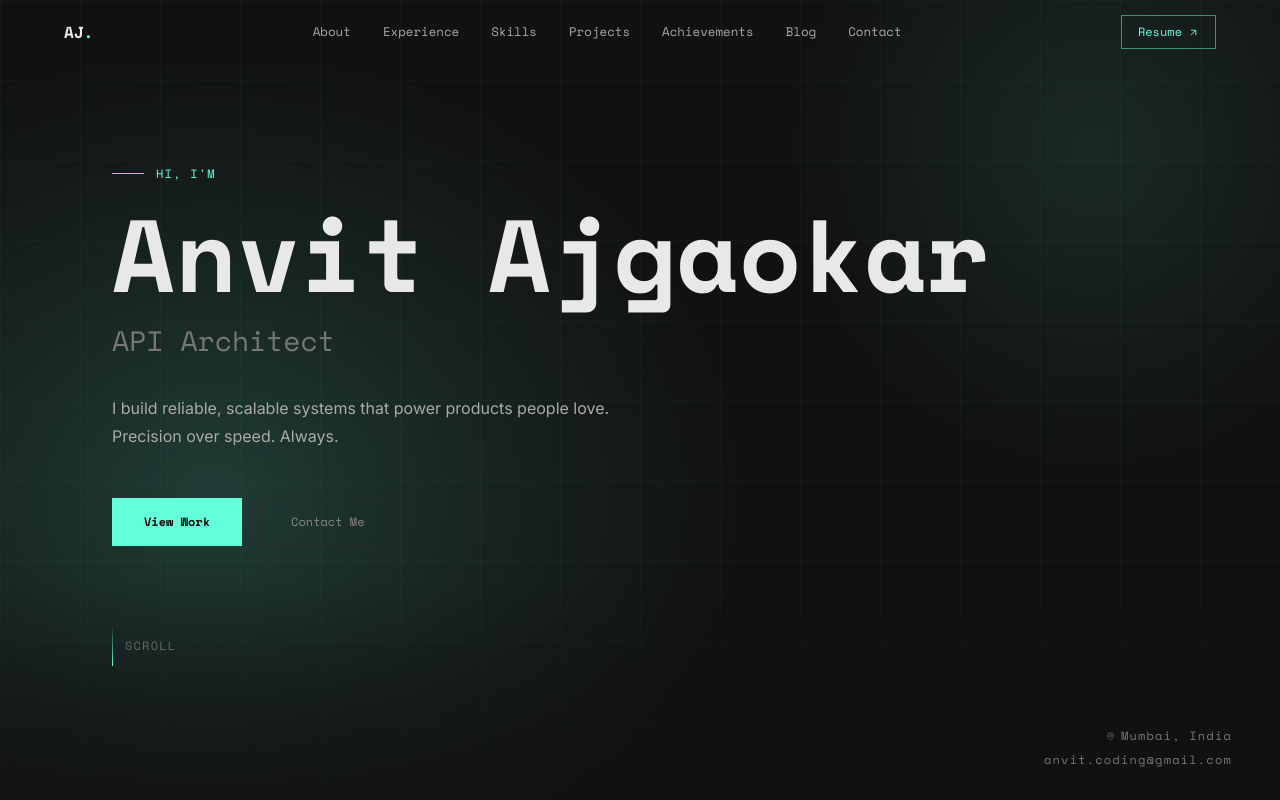
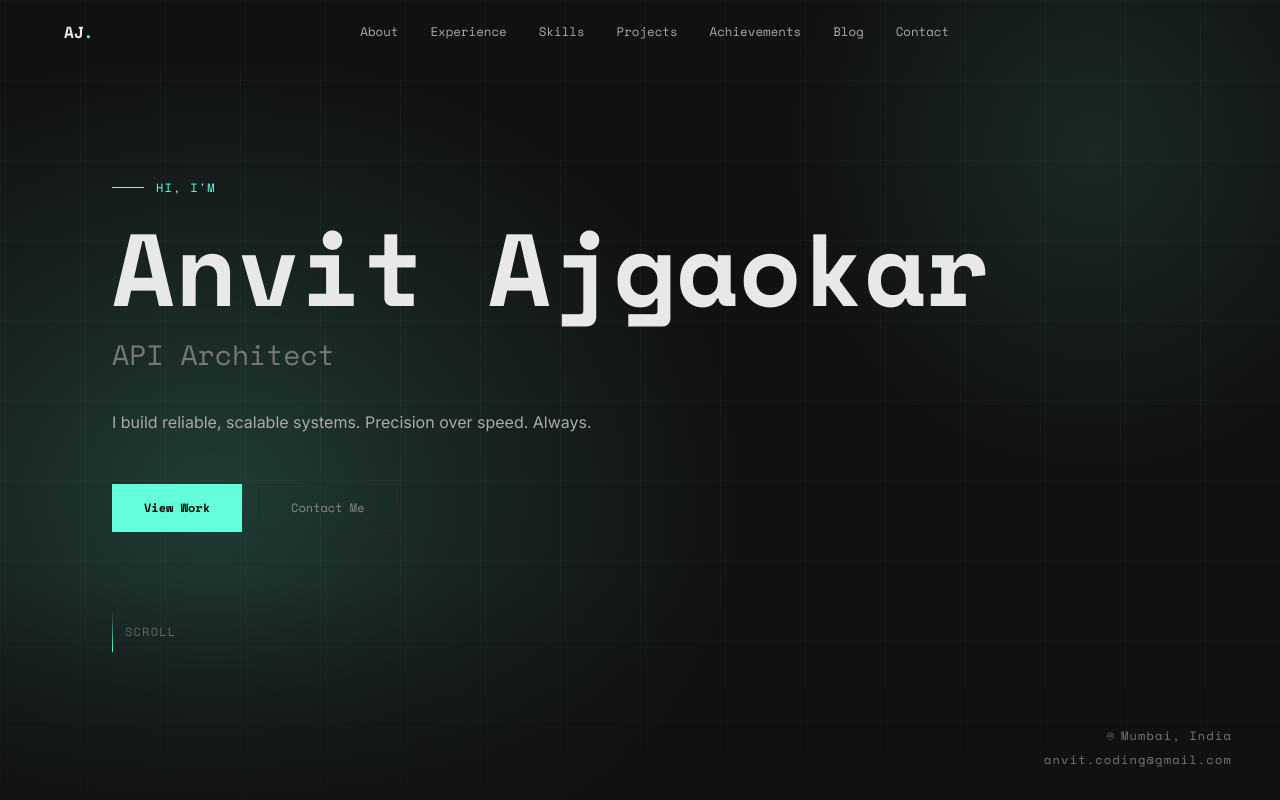
Before and after one commit to AnvitAjgaokar/PortfolioWebsite, a React (Vite) app: page / in a window 1280 px wide. Shown: the top 800 px of the page. Built offline with nearby package versions, Linux system fonts and the light colour scheme.

Commit message:
refact():Making final chnages before deploying V1

```diff
--- a/Portfolio.jsx
+++ b/Portfolio.jsx
@@ -563,6 +563,7 @@ function Nav() {
           </div>
 
           <div className="flex items-center gap-4">
+            {social.showResume && (
               <a
                 href={social.resume}
                 target="_blank" rel="noreferrer"
@@ -571,6 +572,7 @@ function Nav() {
               >
                 Resume <ArrowUpRight size={11} />
               </a>
+            )}
             <button
               onClick={() => setMobileOpen(o => !o)}
               className="md:hidden text-[#777] hover:text-[#e8e8e8] transition-colors bg-transparent border-0 cursor-pointer p-2.5 -mr-1"
@@ -602,6 +604,7 @@ function Nav() {
             {l.label}
           </button>
         ))}
+        {social.showResume && (
           <a
             href={social.resume}
             className="mt-4 font-display text-sm px-8 py-3 text-[#64ffda]"
@@ -609,6 +612,7 @@ function Nav() {
           >
             Resume
           </a>
+        )}
       </div>
     </>
   );
@@ -756,9 +760,9 @@ function About() {
   return (
     <section id="about" className="py-16 sm:py-24 lg:py-28 max-w-6xl mx-auto px-5 sm:px-8 lg:px-12">
       <SectionHeader number="01" title="About Me" />
-      <div className="grid md:grid-cols-2 gap-10 lg:gap-16 items-start">
+      <div className={`grid ${about.showAvatar ? 'md:grid-cols-2' : ''} gap-10 lg:gap-16 items-start`}>
         {/* Avatar box */}
-        <div ref={boxRef} className={`anim-slide-left ${boxInView ? 'in-view' : ''}`}>
+        {about.showAvatar && <div ref={boxRef} className={`anim-slide-left ${boxInView ? 'in-view' : ''}`}>
           <div
             className="relative aspect-square max-w-[200px] sm:max-w-xs mx-auto md:mx-0 cursor-default avatar-float"
             style={{
@@ -801,7 +805,7 @@ function About() {
               }}
             />
           </div>
-        </div>
+        </div>}
 
         {/* Bio */}
         <div ref={textRef} className={`fade-up delay-2 ${textInView ? 'in-view' : ''} space-y-5`}>
@@ -1084,17 +1088,21 @@ function Projects() {
     ? projects.professional
     : projects.professional.slice(0, PROJECTS_INITIAL);
 
+  // Tab list is built dynamically — Professional tab is omitted when showProfessional is false
+  const tabs = [
+    { key: 'personal', label: 'Personal / OSS' },
+    ...(projects.showProfessional ? [{ key: 'professional', label: 'Professional' }] : []),
+  ];
+
   return (
     <section id="projects" style={{ background: 'linear-gradient(180deg, #080808 0%, #1a1a1a 50%, #080808 100%)' }} className="py-16 sm:py-24 lg:py-28">
       <div className="max-w-6xl mx-auto px-5 sm:px-8 lg:px-12">
         <SectionHeader number="04" title="Projects" subtitle="Things I've built." />
 
-        {/* Tab switcher */}
+        {/* Tab switcher — only rendered when more than one tab is available */}
+        {tabs.length > 1 && (
           <div className="flex mb-8 sm:mb-10 w-full sm:w-fit" style={{ border: '1px solid #1c1c1c' }}>
-          {[
-            { key: 'personal', label: 'Personal / OSS' },
-            { key: 'professional', label: 'Professional' },
-          ].map(t => (
+            {tabs.map(t => (
               <button
                 key={t.key}
                 onClick={() => setTab(t.key)}
@@ -1106,6 +1114,7 @@ function Projects() {
               </button>
             ))}
           </div>
+        )}
 
         {tab === 'personal' && (
           <>
@@ -1122,7 +1131,7 @@ function Projects() {
           </>
         )}
 
-        {tab === 'professional' && (
+        {projects.showProfessional && tab === 'professional' && (
           <>
             <div className="grid md:grid-cols-2 gap-4">
               {visiblePro.map((p, i) => (
--- a/index.html
+++ b/index.html
@@ -3,6 +3,7 @@
   <head>
     <meta charset="UTF-8" />
     <meta name="viewport" content="width=device-width, initial-scale=1.0" />
+    <link rel="icon" type="image/svg+xml" href="/favicon.svg" />
     <meta name="description" content="Anvit Ajgaokar — Backend Engineer. Building reliable, scalable systems." />
     <meta name="theme-color" content="#0a0a0a" />
     <title>Anvit Ajgaokar — Backend Engineer</title>
--- a/src/data/about.js
+++ b/src/data/about.js
@@ -4,6 +4,8 @@ const about = {
     "I build and maintain enterprise services for an HR platform serving 130,000+ employees at India's 2nd largest private bank. Outside of work, curiosity takes over — from 3D physics engines to application server internals.",
   ],
   currently: "Backend Engineer at CMSS — enterprise HR platform for India's 2nd largest private bank",
+  // Set to false to hide the avatar/monogram box in the About section — no code change required.
+  showAvatar: false,
   avatar: 'AJ',
   stats: [
     { value: '2', label: 'Years Exp.' },
--- a/src/data/meta.js
+++ b/src/data/meta.js
@@ -2,7 +2,7 @@ const meta = {
   name: 'Anvit Ajgaokar',
   initials: 'AJ',
   title: 'Backend Engineer',
-  tagline: 'I build reliable, scalable systems that power products people love. Precision over speed. Always.',
+  tagline: 'I build reliable, scalable systems. Precision over speed. Always.',
   email: 'anvit.coding@gmail.com',
   location: 'Mumbai, India',
   roles: ['Backend Engineer', 'API Architect', 'Systems Builder'],
--- a/src/data/projects.js
+++ b/src/data/projects.js
@@ -1,5 +1,38 @@
 const projects = {
+  // Set to false to hide the Professional tab entirely — no code change required.
+  showProfessional: false,
+
   personal: [
+
+    {
+      name: 'Be-Park',
+      description:
+        'A pre-booking and parking management platform built to address the real friction of unorganised parking at large venues. Users reserve a spot before arrival; the Django backend manages availability, bookings, and state, while the Flutter mobile app serves as the client interface. Separate frontend and backend repositories.',
+      techStack: ['Flutter', 'Django', 'Python'],
+      liveUrl: null,
+      githubUrl: 'https://github.com/AnvitAjgaokar/Be-Park-Backend',
+      highlight: 'Built to solve real chaos',
+    },
+
+    {
+      name: 'KT Document RAG',
+      description:
+        'A Retrieval-Augmented Generation pipeline built as a hobby and deliberate learning exercise. Indexes Knowledge Transfer documents and enables natural language querying over them — built end-to-end in Python to understand embeddings, vector retrieval, and LLM orchestration from first principles rather than abstracted APIs.',
+      techStack: ['Python', 'RAG'],
+      liveUrl: null,
+      githubUrl: 'https://github.com/AnvitAjgaokar/KT-RAG',
+      highlight: 'Deep-dive into RAG internals',
+    },
+
+    {
+      name: 'Blog Platform Backend',
+      description:
+        'Production-grade REST API for a full-featured blog platform, built with enterprise concerns from the ground up. Implements configurable filter-level encryption, centralised global exception handling, JWT-based authentication, and a clean layered architecture — designed to the same standards expected of a commercial deployment.',
+      techStack: ['Java', 'Spring Boot', 'PostgreSQL', 'JWT'],
+      liveUrl: null,
+      githubUrl: 'https://github.com/AnvitAjgaokar/BlogSite-Backend',
+      highlight: 'Enterprise-grade from day one',
+    },
 
     {
       name: 'GRE Vocab',
@@ -16,7 +49,7 @@ const projects = {
         'A ground-up HTTP application server written in Rust, built to demystify how enterprise application servers like Weblogic handle request lifecycles, thread management, and WAR/JAR deployments — driven by first-hand production experience with Java EE.',
       techStack: ['Rust'],
       liveUrl: null,
-      githubUrl: 'https://github.com/AnvitAjgaokar/RustApplicationServer',
+      githubUrl: 'https://github.com/AnvitAjgaokar/RustApplicationServer/tree/first-iteration',
       highlight: 'Built to understand the internals',
     },
     {
@@ -37,6 +70,18 @@ const projects = {
       githubUrl: 'https://github.com/AnvitAjgaokar/Dimension-Exploere',
       highlight: 'Physics curiosity project',
     },
+    {
+      name: 'Roboroamer',
+      description:
+        'An Arduino Uno-based rover with real-time collision detection via ultrasonic sensors. The differentiating choice: rather than relying on any off-the-shelf controller, a purpose-built Flutter application was developed from scratch to stream directional commands to the car — full hardware-software integration with no third-party control software in the loop.',
+      techStack: ['Flutter', 'Arduino', 'C++'],
+      liveUrl: null,
+      githubUrl: 'https://github.com/AnvitAjgaokar/Roboroamer3',
+      highlight: 'Zero off-the-shelf software',
+    },
+
+
+
   ],
   professional: [
     {
--- a/src/data/social.js
+++ b/src/data/social.js
@@ -4,6 +4,8 @@ const social = {
   twitter: '#',
   email: 'anvit.coding@gmail.com',
   resume: '/resume.pdf',
+  // Set to false to hide the Resume button in the nav — no code change required.
+  showResume: false,
   // Formspree endpoint — replace YOUR_FORM_ID after creating a form at formspree.io
   formEndpoint: 'https://formspree.io/f/xzdkrkpj',
 };
```
Also changed, not shown: public/favicon.svg (added). Lines whose indentation alone changed are shown as unchanged.
